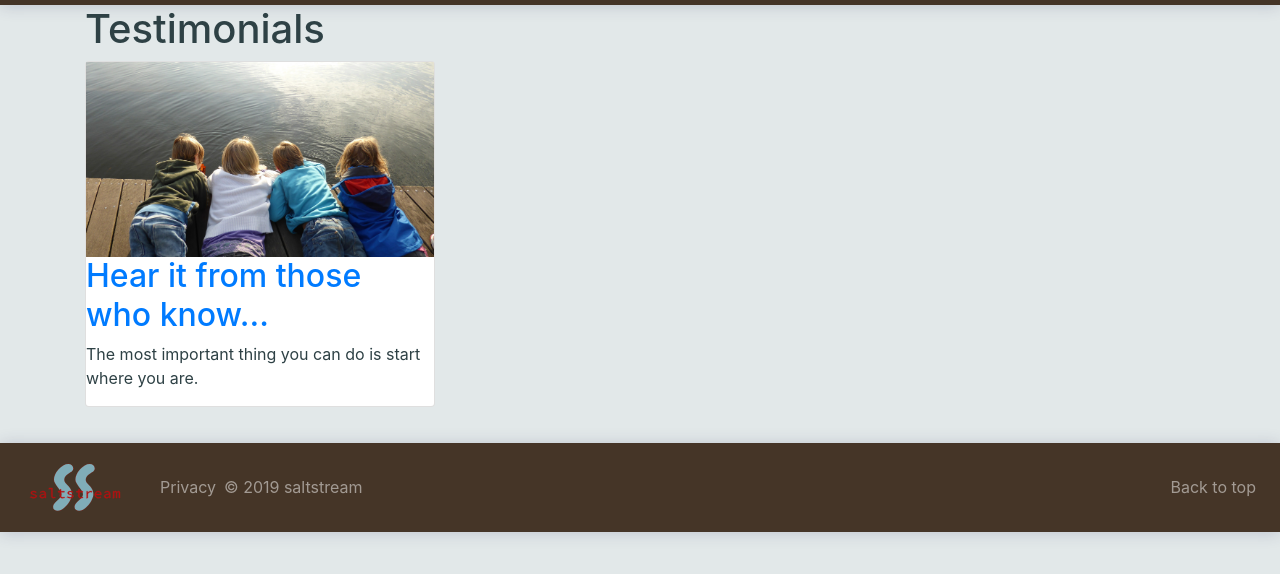
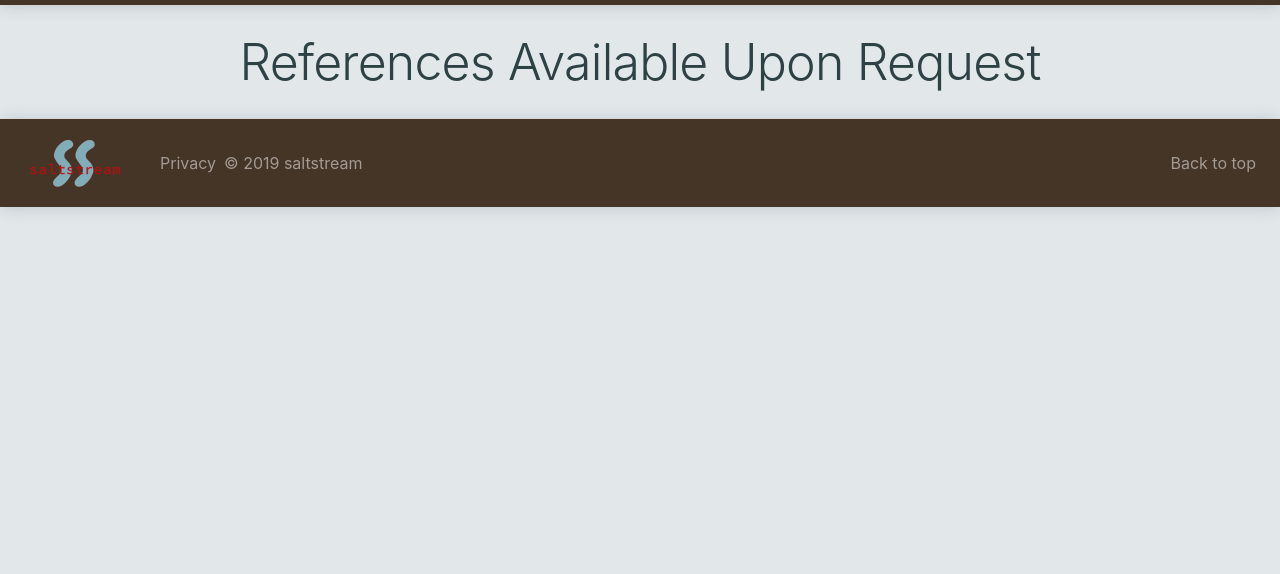
Before and after one commit to saltstream/saltstream.github.io, a Gatsby site: page /testimonials in a window 1280 px wide. Shown: the part 84-658 px from the top of the page. Built offline with nearby package versions, Linux system fonts and the light colour scheme; Gatsby itself is replaced by a stand-in of ours.

Commit message:
updated testimonials, readme, and text to signify this is just a playground for now

```diff
--- a/gatsby-config.js
+++ b/gatsby-config.js
@@ -6,7 +6,7 @@ module.exports = {
     `,
     charset: 'UTF-8',
     lang: `en`,
-    siteUrl: `saltstream.io`,
+    siteUrl: `https://saltstream.io`,
     author: {
       name: 'Darrell Davis',
       minibio: `
--- a/src/components/featurette.js
+++ b/src/components/featurette.js
@@ -1,5 +1,7 @@
 import React from "react"
+import { Link } from "gatsby"
 import Img from "gatsby-image"
+
 //import Image from "../components/image"
 
 const Featurette = props => (
@@ -11,7 +13,7 @@ const Featurette = props => (
         className={props.feature.reversed ? "col-md-7 order-md-2" : "col-md-7"}
       >
         <h2 className="featurette-heading">
-          {props.feature.title}
+          <Link to={props.feature.relPath}>{props.feature.title}</Link>
           <span className="text-muted"> {props.feature.description}</span>
         </h2>
         <p className="lead">{props.feature.text} </p>
--- /dev/null
+++ b/src/components/testimonial_card.js
@@ -0,0 +1,39 @@
+import React from "react"
+import Img from "gatsby-image"
+
+const NonStretchedImage = props => {
+  let normalizedProps = props
+  if (props.fluid && props.fluid.presentationWidth) {
+    normalizedProps = {
+      ...props,
+      style: {
+        ...(props.style || {}),
+        maxWidth: props.fluid.presentationWidth,
+        margin: "0 auto", // Used to center the image
+      },
+    }
+  }
+
+  return <Img {...normalizedProps} />
+}
+
+const Card = props => (
+  <div class="col-sm-4">
+    <div class="card">
+      <NonStretchedImage
+        className="card-img-top"
+        title={props.testimonial.title}
+        alt={props.testimonial.title}
+        fluid={props.testimonial.image.childImageSharp.fluid}
+      />
+      <div class="card-body">
+        <h5 class="card-title">{props.testimonial.name}</h5>
+        <span className="text-muted"> {props.testimonial.title}</span>
+        <span className="text-muted"> {props.testimonial.company}</span>
+        <p class="card-text">{props.testimonial.text} </p>
+      </div>
+    </div>
+  </div>
+)
+
+export default Card
--- /dev/null
+++ b/src/data/testimonials/testimonials.json
@@ -0,0 +1,133 @@
+[
+    {
+        "view": "null",
+        "name": "Hartej Singh",
+        "title": "Technology Architect",
+        "company": "Cognizant",
+        "phone": "",
+        "image": "../../images/dd.jpg",
+        "date": "2018-06-08",
+        "text": "I have had the pleasure of working with DD on more than one occasion, recently at Meridian Health. DD has a brilliant grasp on what architectural aspects need immediate attention and works aggressively to deliver future-proof designs. DD also has a great personality characterized by accessibility and humorous charm which makes you want to work with him"
+    },
+    {
+        "view": "null",
+        "name": "Madhu Aravabhumi",
+        "title": "Senior Advisory Consultant",
+        "company": "IBM",
+        "phone": "",
+        "image": "../../images/dd.jpg",
+        "date": "2018-05-22",
+        "text": "This is my first recommendation at Linkedin !! and I am big follower of DD. Darrell is the one of the best team lead I ever worked. It was really great opportunity to work with such a guru. I really enjoyed working with himat IM. He introduced me to both current process and improved process at Continuous Integration and Continuous Delivery. I was really impressed with his innovative thoughts towards the continuous improvement process while working with him at IM RC2 project and always feel lucky to have Darrell as my mentor all the time. I can split my career as before DD and after DD"
+    },
+    {
+        "view": "null",
+        "name": "Bob Binion",
+        "title": "Vice President of Architecture",
+        "company": "Monetate, Inc.",
+        "phone": "",
+        "image": "../../images/dd.jpg",
+        "date": "2017-04-02",
+        "text": "Darrell was a great value to the team and he could always be relied upon to get the job done, with integrity and quality. Darrell never shied away from a challenge, and was always eager to learn new skills and broaden his contributions to the team. I enjoyed working with Darrell and would be happy to do so again in the future"
+    },
+    {
+        "view": "null",
+        "name": "Andrew Hamilton",
+        "title": "Senior Devops Engineer",
+        "company": "Cisco",
+        "phone": "",
+        "image": "../../images/dd.jpg",
+        "date": "2017-02-17",
+        "text": "Over the course of more than 20 years of working in the IT industry in various capacities, I have rarely come across anyone that I have enjoyed working with more than Darrell. His desire to not only get the job done, but get the job done right is unmatched. In the nearly 2 years that we worked together at Iron Mountain, we completely revamped the configuration management and deployment processes for IM's flagship application, improving performance by more than an order of magnitude and thereby becoming the example of how things get done. This improvement was due in large part to Darrell's vision and deep understanding of the technologies and processes involved. I would recommend Darrell to any team that wants to increase their opportunities for success"
+    },
+    {
+        "view": "null",
+        "name": "Dennis Burrill",
+        "title": "IT Executive | Proven Leader | Architecture | Integration | Team Building | Process Management | APIs | Solution Focused",
+        "company": "",
+        "phone": "",
+        "image": "../../images/dd.jpg",
+        "date": "2010-11-10",
+        "text": "Darrell has an excellent understanding of software development and the effects that system design has acrross the application, network, database and systems. Darrell has excellent communication skills and mentors/learns from his fellow employees."
+
+    },
+    {
+        "view": "null",
+        "name": "James Clifford III",
+        "title": "Director of IS",
+        "company": "D&H Distributing",
+        "phone": "717-255-7823",
+        "image": "../../images/dd.jpg",
+        "text": "Darrell is a well rounded professional who I look up to and learned from. His technical abilities are A+ but that is just the beginning. He is someone that can really do it all, our toughest problems are what he handled for D&H, his communications are excellent, his people and project management skills are dead on. IF you are looking for a manager of people and projects who can roll up his sleeves and make it happen if need be, he would be a great choice for you. We had to part ways because of a downsizing and I would hire him back in a minute.",
+        "date": "2010-10-19"
+    },
+    {
+        "view": "null",
+        "name": "Glen West",
+        "title": "Enterprise Architect",
+        "company": "D&H Distributing",
+        "phone": "Glen.west@gmail.com",
+        "image": "../../images/dd.jpg",
+        "text": "Darrell has a breadth of technical knowledge normally found in Architects and is well versed in all current Progress technologies. He constantly shared his knowledge with others, helping them achieve their goals as well as achieving his own. Darrell has a good business sense as well, and the ability to communicate clearly and easily with both the business user and the developer. His positive demeanor made him a pleasure to work with and be around. I would love to work with him again in any environment.",
+        "date": "2009-10-27"
+    },
+    {
+        "view": "null",
+        "name": "Mark Karmazin",
+        "title": "Equity Support Manager",
+        "company": "Credit Suisse",
+        "phone": "212-325-4068",
+        "image": "../../images/dd.jpg",
+        "text": "Darrell is a very detail oriented, responsible and reliable professional. It was an extreme pleasure to work with him, he was very proactive in his approach to problem solving which was key to the role he played at Credit Suisse and generally very proactive in finding new and innovative way to conducting our day to day tasks. Darrell is very knowledgeable technically and would offer his skill set to others when they required help. I feel Darrell would be a great contributor in any setting and in any line of business.",
+        "date": "2009-05-19"
+    },
+    {
+        "view": "null",
+        "name": "Doug Lucy",
+        "title": "President/CEO ",
+        "company": "Allegro Consultants",
+        "phone": "804-527-6231",
+        "image": "../../images/dd.jpg",
+        "text": "Darrell is one of those rare self-motivated, highly aware techies who is eager to take direct responsibility for a tough, intricate project or task and work hard on it until it is complete and delivering as promised. He enjoys digging into various technologies, languages and tools, even if he has not been formally trained on them. That alone makes him highly valuable when you team has to be lean and nimble yet effective across many business problems. I highly recommend Darrell where results are important, you need someone who is confident yet capable, and can be relied on to accomplish the task.",
+        "date": "2010-05-05"
+    },
+    {
+        "view": "null",
+        "name": "Chris Combs",
+        "title": "CIO",
+        "company": "Pet Partners Inc",
+        "phone": "919-859-8240",
+        "image": "../../images/dd.jpg",
+        "text":  "... our experience in recovery with Darrell Davis was excellent.  Darrell came in (By parachute to use a metaphor) into our disaster zone, and helped us recover from a very difficult situation.  As of Thursday of last week, we were back in business running better with our existing application running on a new server better and faster than we ever had under our old server environment.  What more can I say than that Darrell, as a representative of Allegro, gave us excellent service and support, and got our entire company back up and running in less than one week.",
+        "date": "2009-02-07"
+    },
+    {
+        "view": "null",
+        "name": "Eileen Torrens",
+        "title": "Asst VP DBA",
+        "company": "American Home Mortgage",
+        "phone": "631-433-9213",
+        "image": "../../images/dd.jpg",
+        "text":  "Darrell is an extremely intelligent, talented and motivated professional. He continually looks at things in relation to the big picture. He provides sound, enterprise level solutions to issues.  Darrell has an indepth understanding of RDMBS platforms and can easily apply this knowledge across individual systems. I would gladly work with Darrell again.",
+        "date": "2008-10-14"
+    },
+    {
+        "view": "null",
+        "name": "James Rossi",
+        "title": "Support Manager",
+        "company": "Allegro Consultants, Ltd.",
+        "phone": "804-381-8574",
+        "image": "../../images/dd.jpg",
+        "text": "Whenever I am given a chance to work with Darrell, I know the project will complete without a hitch. He is one of those rare individuals who can tackle any task he is given and come out looking as if he is an old pro, even if it is something new to him. He is also very personable, but also know the technical as well as anyone, another rare, but valuable combination. Darrell is an asset to whichever client he is performing work for.",
+        "date": "2008-05-06"
+    },
+    {
+        "view": "null",
+        "name": "Steve Filiberto",
+        "title": "Progress/Oracle/MSSQL DBA",
+        "company": "American Home Mortgage",
+        "phone": "631-447-0690",
+        "image": "../../images/dd.jpg",
+        "text": "Quite simply, Darrell Davis is the best DBA I ever worked with. It was a pleasure and an honor to work with him. His expert knowledge of database architecture, design and systems engineering make him unique.",
+        "date": "2008-04-11"
+    }
+]
--- a/src/pages/testimonials/index.js
+++ b/src/pages/testimonials/index.js
@@ -1,75 +1,53 @@
-import React from 'react';
-import { Link, graphql } from 'gatsby';
+import React from "react"
+import { graphql } from "gatsby"
 import Layout from "../../components/layout"
-import Img from "gatsby-image"
+import Card from "../../components/testimonial_card"
 
 const Testimonials = (props) => {
-  const testimonials = props.data.allMarkdownRemark.edges;
+  const testimonials = props.data.allTestimonialsJson.edges
   return (
-    <Layout>
-      <div className="page-testimonials">
-      <div className="intro">
-        <div className="container">
-          <div className="row">
-            <div className="col-12">
-              <h1>Testimonials</h1>
-            </div>
-          </div>
+    <>
+      <Layout>
+        <div className="container testimonial">
+          { Object.keys(testimonials).length > 0 ? (
+            testimonials.map(edge => {
+              return <Card testimonial={edge.node} />
+            })
+          ) : (
+            <h2 className="testimonial-heading">References Available Upon Request</h2>
+          )}
         </div>
-      </div>
-
-      <div className="container pb-6">
-        <div className="row">
-          {testimonials.map(edge => (
-            <div key={edge.node.frontmatter.path} className="col-12 col-md-4 mb-1">
-              <div className="card testimonial testimonial-teaser">
-                <div className="card-content">
-                  <Img
-                    title={edge.node.frontmatter.title}
-                    alt={edge.node.frontmatter.title}
-                    fluid={edge.node.frontmatter.image.childImageSharp.fluid}
-                  />
-                  <h2>
-                    <Link to={edge.node.frontmatter.relPath}>{edge.node.frontmatter.title}</Link>
-                  </h2>
-                  <p>{edge.node.excerpt}</p>
-                </div>
-              </div>
-            </div>
-          ))}
-        </div>
-      </div>
-      </div>
-    </Layout>
-  );
-};
+      </Layout>
+    </>
+  )
+}
 
 export const query = graphql`
-  query TestimonialsQuery {
-    allMarkdownRemark(
-      filter: { fileAbsolutePath: { regex: "/testimonials/" } }
-      sort: { fields: [frontmatter___date], order: DESC }
-    ) {
+  query {
+    allTestimonialsJson (
+        filter: { view: { ne: "null" } },
+        sort: { fields: [date], order: DESC }
+      ) {
       edges {
         node {
-          excerpt
-          frontmatter {
-            title
-            description
-            relPath
-            image {
-              childImageSharp {
-                fluid(maxWidth: 500) {
-                  ...GatsbyImageSharpFluid
-                }
+          name
+          title
+          company
+          phone
+          text
+          date
+          image {
+            childImageSharp {
+              fluid(maxWidth: 150) {
+                ...GatsbyImageSharpFluid
+                presentationWidth
               }
             }
-            date
           }
         }
       }
     }
   }
-`;
+`
 
-export default Testimonials;
+export default Testimonials
--- a/src/pages/testimonials/testimonial-1.md
+++ /dev/null
@@ -1,11 +0,0 @@
----
-title: "Hear it from those who know..."
-description: ""
-relPath: "testimonials/thekids"
-image: "../../images/kids_dock.jpg"
-date: "2018-10-10"
----
-
-The most important thing you can do is start where you are.
-
-![alt text](../../images/chalk_future.jpg)
--- a/src/scss/_saltstream.scss
+++ b/src/scss/_saltstream.scss
@@ -1,4 +1,6 @@
 
+@import 'components/homepage';
 @import 'components/header';
 @import 'components/footer';
 @import 'components/featurette';
+@import 'components/testimonial';
--- /dev/null
+++ b/src/scss/components/_homepage.scss
@@ -0,0 +1,6 @@
+.homepage-heading {
+    font-weight: 300;
+    line-height: 1;
+    letter-spacing: -.05rem;
+    text-align: center;
+  }
--- /dev/null
+++ b/src/scss/components/_testimonial.scss
@@ -0,0 +1,23 @@
+
+.testimonial-heading {
+  font-weight: 300;
+  line-height: 1;
+  letter-spacing: -.05rem;
+  text-align: center;
+}
+
+/* RESPONSIVE CSS
+-------------------------------------------------- */
+@media (min-width: 40em) {
+  .testimonial-heading {
+      font-size: 50px;
+  }
+}
+
+@media (min-width: 62em) {
+  .testimonial-heading {
+    margin-top: 2rem;
+  }
+}
+
+/* -------end customization-------- */
```
Also changed, not shown: gatsby-node.js (+0 -26 lines), package.json (+16 -16 lines), src/components/reference_card.js (added, +23 -0 lines), src/data/features.json (+6 -3 lines), src/pages/index.js (+9 -2 lines), src/pages/services/service-1.md (+1 -1 lines), src/templates/testimonial.js (deleted, +0 -27 lines), README.md, src/images/dd.jpg (added), 1 other file.
